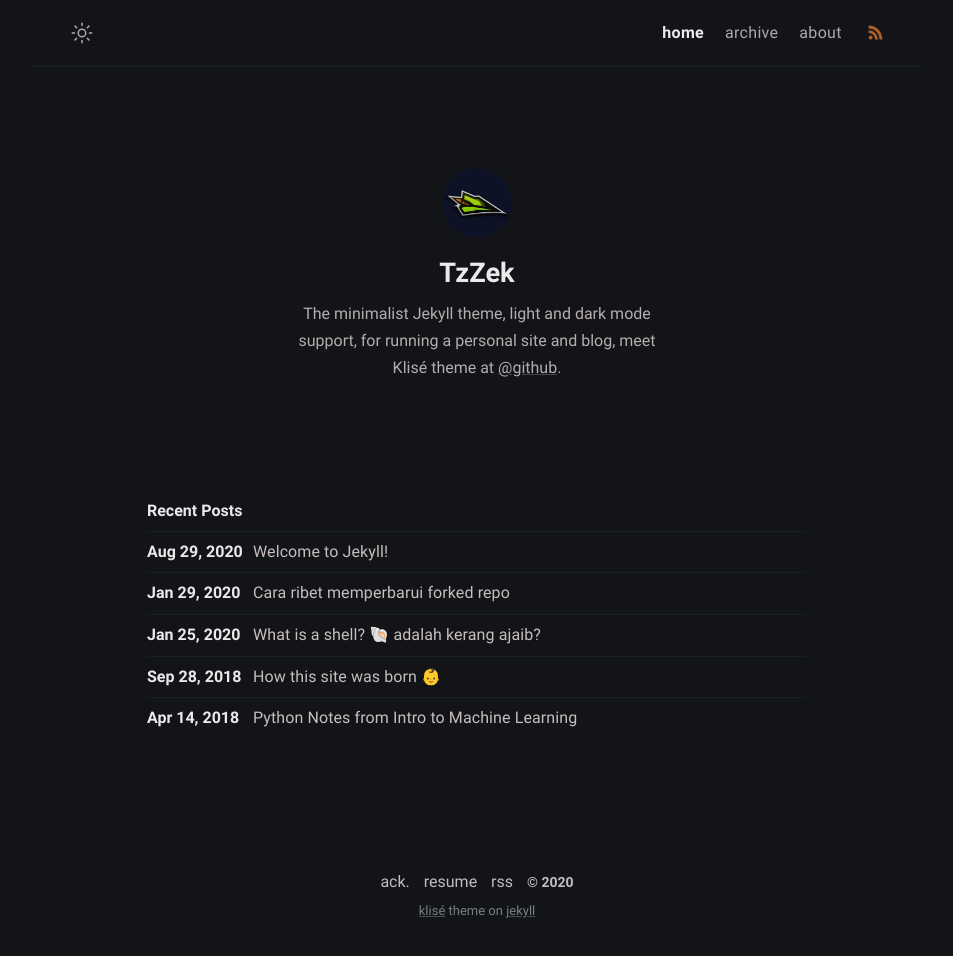
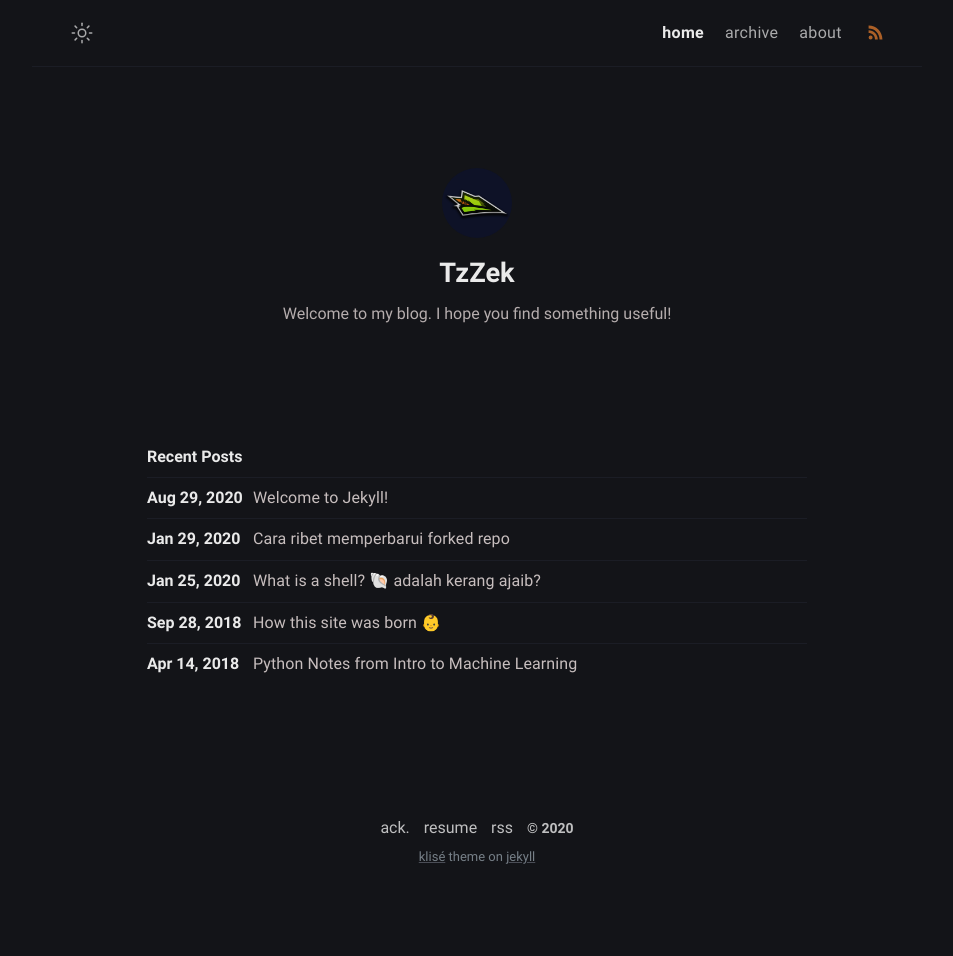
Before and after one commit to TzZek/zek-blog-v2, a Jekyll site: the page built from index.md, in a window 1280 px wide. Shown: the whole page, without its empty margins (163-1116 px from the left). Built offline with Jekyll 4.4.1, drawn with Linux system fonts in a browser that asks for light colours; after the commit the page ends 902 px from its top, so only the background shows below that.

Commit message:
_config.yml: updated bio in author

```diff
--- a/_config.yml
+++ b/_config.yml
@@ -10,11 +10,7 @@ repo: 'https://github.com/piharpi/jekyll-klise'
 mode: dark
 author:
   name: TzZek
-  bio: >-
-    The minimalist Jekyll theme, light and dark mode support, for running a
-    personal site and blog,  meet Klisé theme at <a
-    href="https://github.com/piharpi/jekyll-klise" target="_blank"
-    rel="noopener">@github</a>.
+  bio: Welcome to my blog. I hope you find something useful!
   username: TzZek
   github: TzZek
   twitter: TzZek
```
